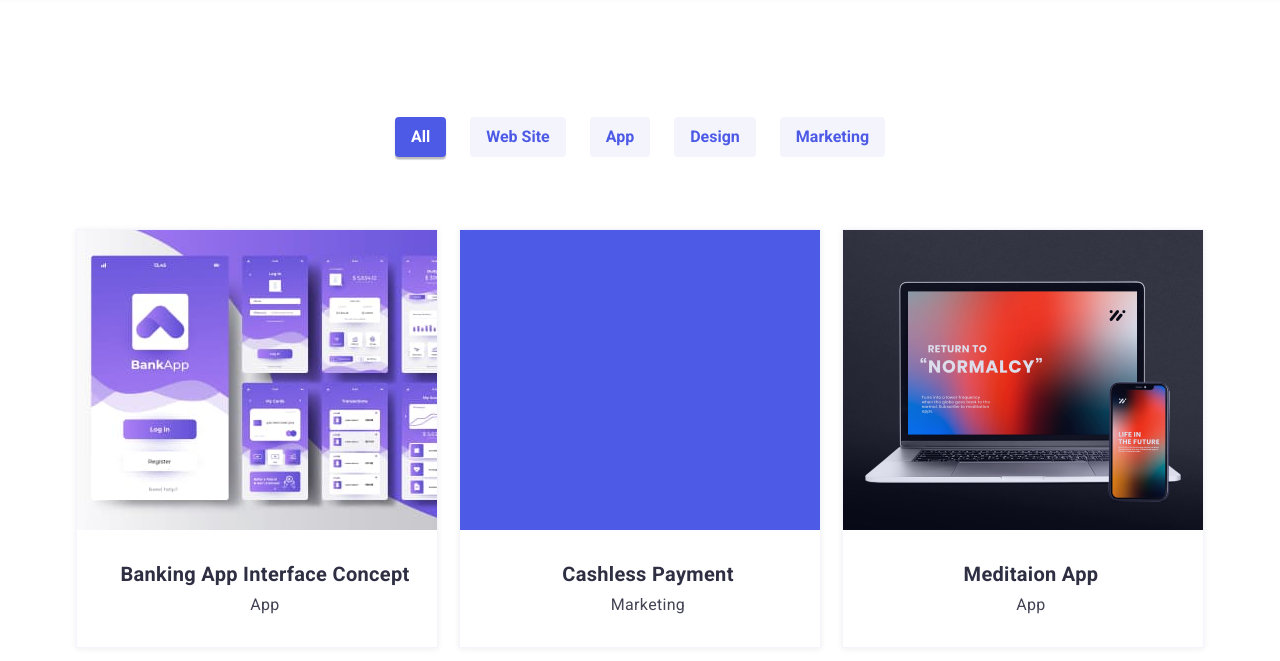
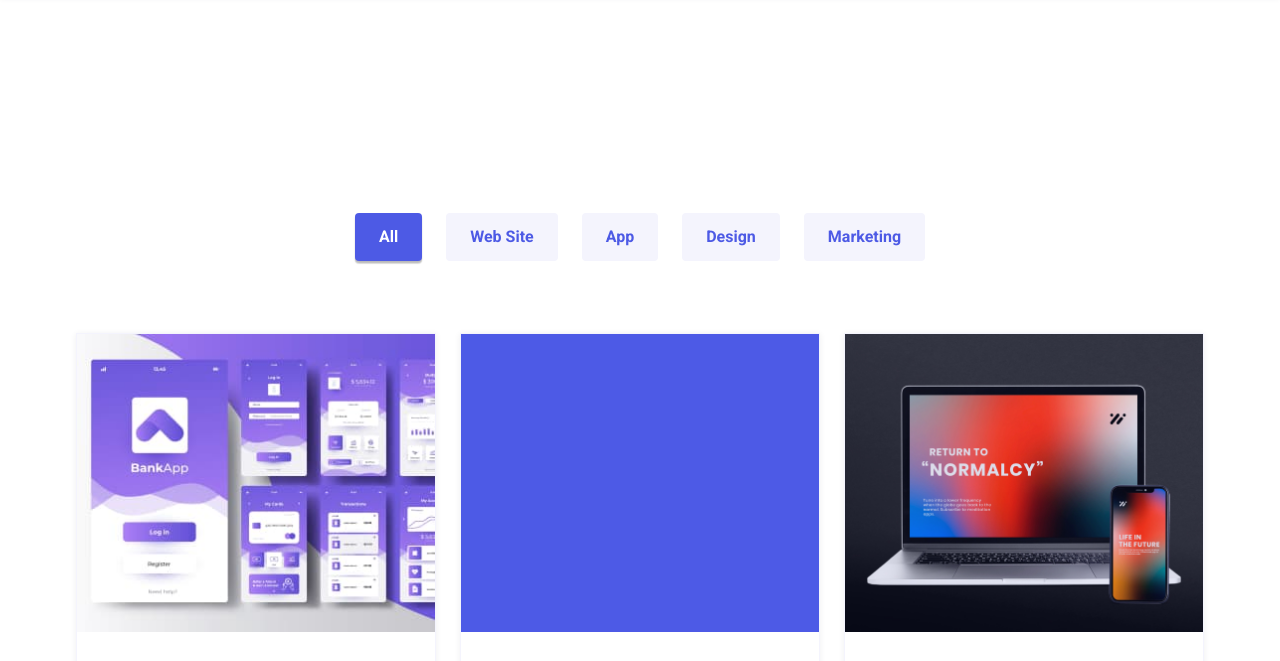
Before and after one commit to KA7777KA/goit-markup-hw-03, a plain HTML site: page portfolio.html in a window 1280 px wide. Both pictures are taken after a click on the button "All". Shown: the part 75-736 px from the top of the page. Drawn offline with nearby package versions, Linux system fonts and the light colour scheme.

Commit message:
finally done

```diff
--- a/css/styles.css
+++ b/css/styles.css
@@ -98,7 +98,7 @@ letter-spacing: 0.02em;
     padding-bottom: 0px;
 }
 .portfolio{
-    margin-bottom: 96px;
+    margin-top: 96px;
 }
 .footer {
     background-color: #2E2F42;
@@ -156,7 +156,7 @@ letter-spacing: 0.04em
         background-color: #F4F4FD;
         text-transform: capitalize;
         cursor: pointer;
-        padding: 8px 16px;
+        padding: 12px 24px;
         text-align: center;
         border: 1px solid #E7E9FC;
         border-radius: 4px;
@@ -164,16 +164,10 @@ letter-spacing: 0.04em
 }
 .button-portfolio:hover,
 .button-portfolio:focus {
-    font-weight: 600;
-        line-height: 1.5;
-        color: #FFFFFF;
-        background-color: #4D5AE5;
-        text-transform: capitalize;
-        cursor: pointer;
-        padding: 8px 16px;
-        text-align: center;
-        box-shadow: 0px 3px 1px rgba(0, 0, 0, 0.1), 0px 2px 1px rgba(0, 0, 0, 0.08), 0px 2px 2px rgba(0, 0, 0, 0.12);
-        border-radius: 4px;
+    color: #FFFFFF;
+    background-color: #4D5AE5;
+    box-shadow: 0px 3px 1px rgba(0, 0, 0, 0.1), 0px 2px 1px rgba(0, 0, 0, 0.08), 0px 2px 2px rgba(0, 0, 0, 0.12);
+    border-radius: 4px;
 }
 .button-portfolio:active {
     color:var(--white-color);
@@ -190,6 +184,9 @@ letter-spacing: 0.04em
     clip-path: inset(100%);
     clip: rect(0 0 0 0);
     overflow: hidden;
+}
+.about-list{
+    gap: 24px;
 }
 .link {
     display: block;
@@ -326,7 +323,7 @@ p{
 }
 .team-item{
 padding-bottom: 32px;
-background: #FFFFFF;
+background: #FFFFFF;l
 box-shadow: 0px 1px 6px rgba(46, 47, 66, 0.08), 0px 1px 1px rgba(46, 47, 66, 0.16), 0px 2px 1px rgba(46, 47, 66, 0.08);
 border-radius: 0px 0px 4px 4px;
 }
@@ -338,10 +335,12 @@ border-radius: 0px 0px 4px 4px;
 .our-projects-list{
     display: flex;
     flex-wrap: wrap;
-    justify-content: space-between;
+    /* justify-content: space-between; */
+    row-gap: 48px;
+    column-gap: 24px;
 }
 .item-list{
-    margin-bottom: 48px;
+    flex-basis: calc((100% - 48px) / 3);
     border: 0.5px solid #F4F4FD;
     box-shadow: 0px 1px 6px rgba(46, 47, 66, 0.08);
 }
@@ -349,6 +348,7 @@ img{
     display: block;
     max-width: 100%;
     height: auto;
+    margin-bottom: 32px;
 }
 .team-list{
     gap: 24px;
```
